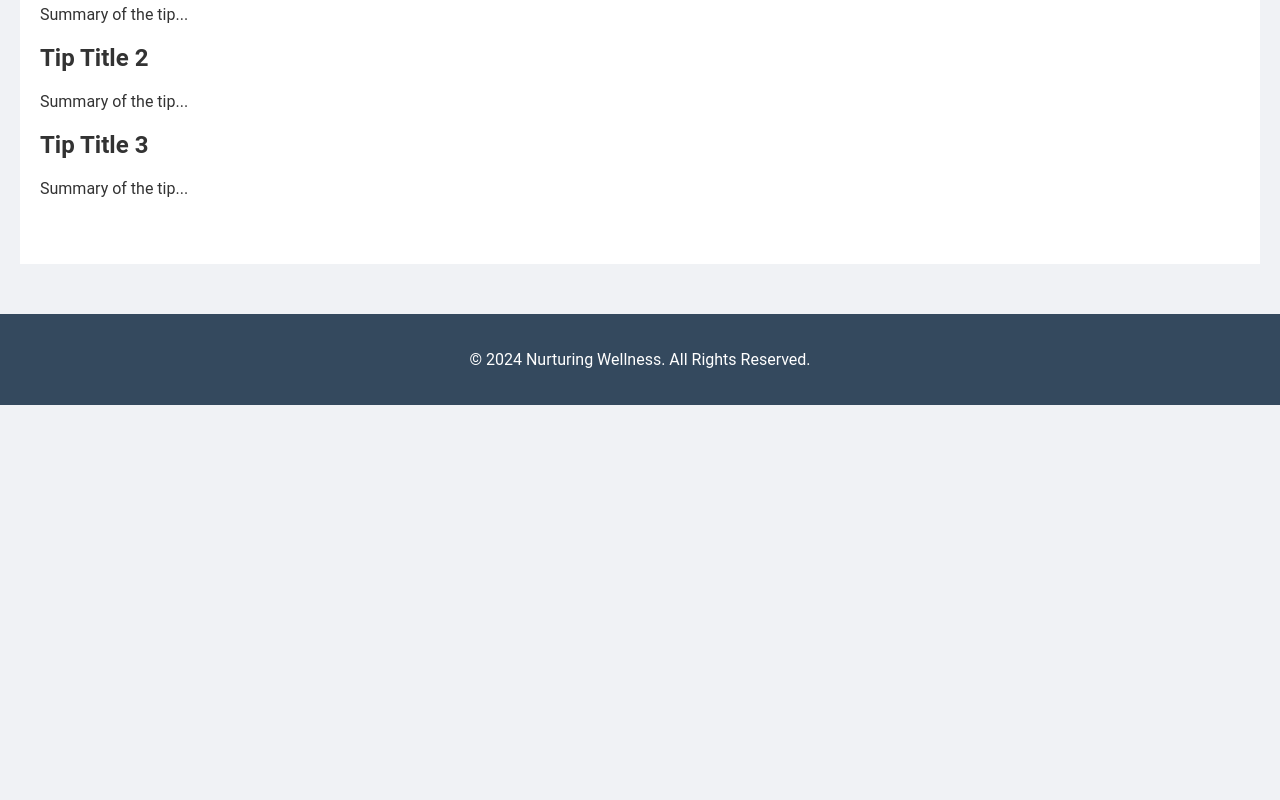
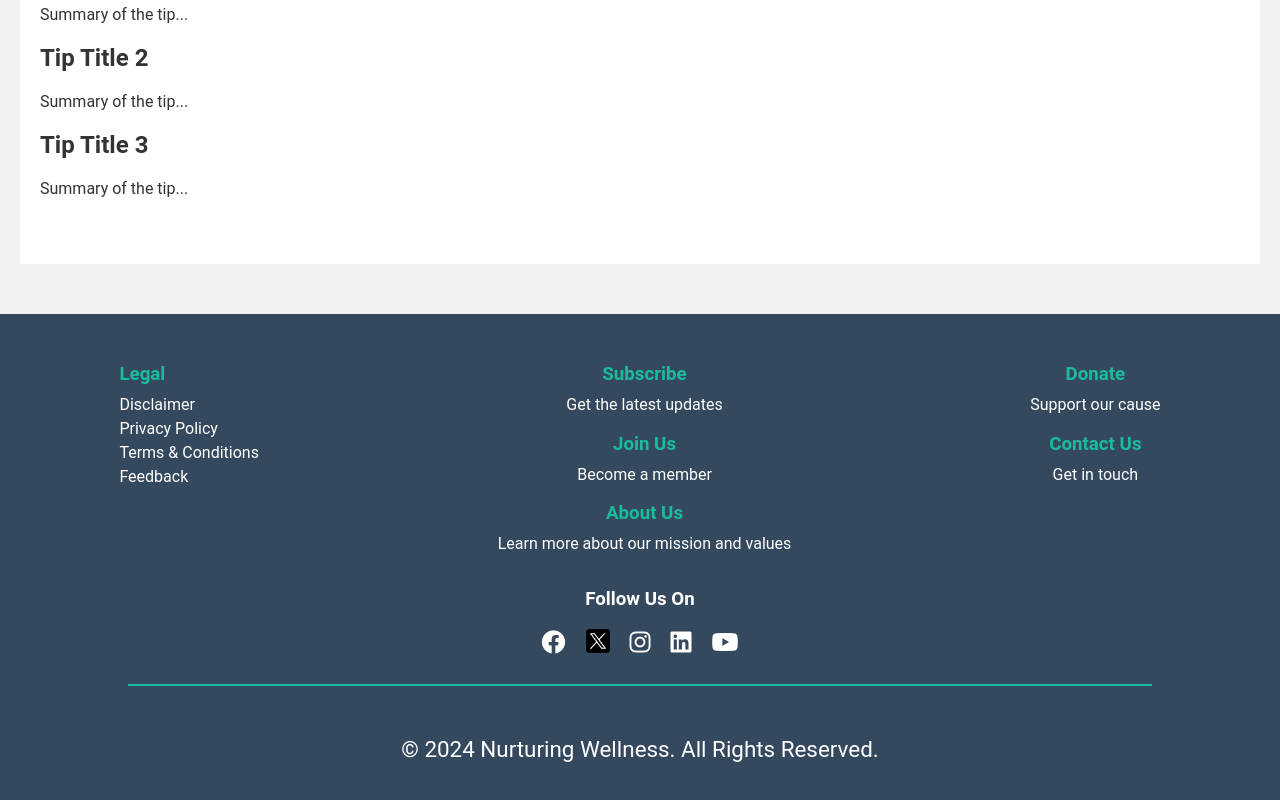
Before and after one commit to Sayan-procoder01/WellBeing_Nurture, a website: page index.html in a window 1280 px wide. Shown: the part 1958-2758 px from the top of the page. Before the commit the page ends 2363 px from the top, so only its background shows below. Drawn offline with Linux system fonts and the light colour scheme.

Commit message:
Updated footer styling and added separation line

```diff
--- a/css/styles.css
+++ b/css/styles.css
@@ -165,3 +165,8 @@ a {
         margin-bottom: 20px;
     }
 }
+
+.footer p {
+    font-size: 1.2em;
+    margin-top: 20px;
+}
--- a/index.html
+++ b/index.html
@@ -5,6 +5,7 @@
     <meta name="viewport" content="width=device-width, initial-scale=1.0">
     <title>Nurturing Wellness</title>
     <link rel="stylesheet" href="css/styles.css">
+    <link rel="stylesheet" href="https://cdnjs.cloudflare.com/ajax/libs/font-awesome/6.0.0-beta3/css/all.min.css">
     <style>
         /* Footer Styles */
         .footer {
@@ -14,7 +15,67 @@
             padding: 20px 0;
             margin-top: 50px;
         }
-
+        .footer-links {
+            display: flex;
+            justify-content: space-around;
+            margin-bottom: 20px;
+            flex-wrap: wrap;
+        }
+        .footer-links div {
+            margin: 10px;
+        }
+        .footer-links h3 {
+            color: #1abc9c;
+            margin-bottom: 10px;
+        }
+        .footer-links a {
+            color: #fff;
+            text-decoration: none;
+            display: block;
+            margin: 5px 0;
+        }
+        .footer-links a:hover {
+            text-decoration: underline;
+        }
+        .social-media {
+            display: flex;
+            justify-content: center;
+            margin-top: 10px;
+        }
+        .social-media a {
+            margin: 0 10px;
+            color: #fff;
+            font-size: 1.5em;
+        }
+        .social-media a:hover {
+            color: #1abc9c;
+        }
+        .legal-section {
+            text-align: left;
+            margin: 20px 0;
+        }
+        .legal-section h3 {
+            color: #1abc9c;
+            margin-bottom: 10px;
+        }
+        .legal-section a {
+            color: #fff;
+            text-decoration: none;
+            display: block;
+            margin: 5px 0;
+        }
+        .legal-section a:hover {
+            text-decoration: underline;
+        }
+        .footer p {
+            font-size: 1.4em;
+            margin-top: 50px;
+        }
+        .separator {
+            border-top: 2px solid #1abc9c;
+            margin: 25px auto;
+            width: 80%;
+        }
     </style>
 </head>
 <body>
@@ -130,6 +191,42 @@
 
     <!-- Footer Section -->
     <footer class="footer">
+        <div class="footer-links">
+            <!-- Legal Section -->
+            <div class="legal-section">
+                <h3>Legal</h3>
+                <a href="disclaimer.html">Disclaimer</a>
+                <a href="privacy.html">Privacy Policy</a>
+                <a href="terms.html">Terms & Conditions</a>
+                <a href="feedback.html">Feedback</a>
+            </div>
+            <div>
+                <h3>Subscribe</h3>
+                <a href="subscribe.html">Get the latest updates</a>
+                <h3>Join Us</h3>
+                <a href="signup.html">Become a member</a>
+                <h3>About Us</h3>
+                <a href="about.html">Learn more about our mission and values</a>
+            </div>
+
+            <div>
+                <h3>Donate</h3>
+                <a href="donate.html">Support our cause</a>
+                <h3>Contact Us</h3>
+                <a href="contact.html">Get in touch</a>
+            </div>
+        </div>
+
+        <h3>Follow Us On</h3>
+        <div class="social-media">
+            <a href="https://www.facebook.com" target="_blank"><i class="fab fa-facebook"></i></a>
+            <a href="https://www.x.com" target="_blank"><img src="images/x-logo.png" alt="X" style="width: 24px; height: 24px;"></a>
+            <a href="https://www.instagram.com" target="_blank"><i class="fab fa-instagram"></i></a>
+            <a href="https://www.linkedin.com" target="_blank"><i class="fab fa-linkedin"></i></a>
+            <a href="https://www.youtube.com" target="_blank"><i class="fab fa-youtube"></i></a>
+        </div>
+
+        <div class="separator"></div>
         <p>&copy; 2024 Nurturing Wellness. All Rights Reserved.</p>
     </footer>
 
```
Also changed, not shown: article.html (+1 -4 lines), forum.html (+1 -4 lines), recipe.html (+1 -4 lines), tools.html (+0 -4 lines), vitaltips.html (+1 -4 lines), images/x-logo.png (added). Lines whose indentation alone changed are shown as unchanged.
